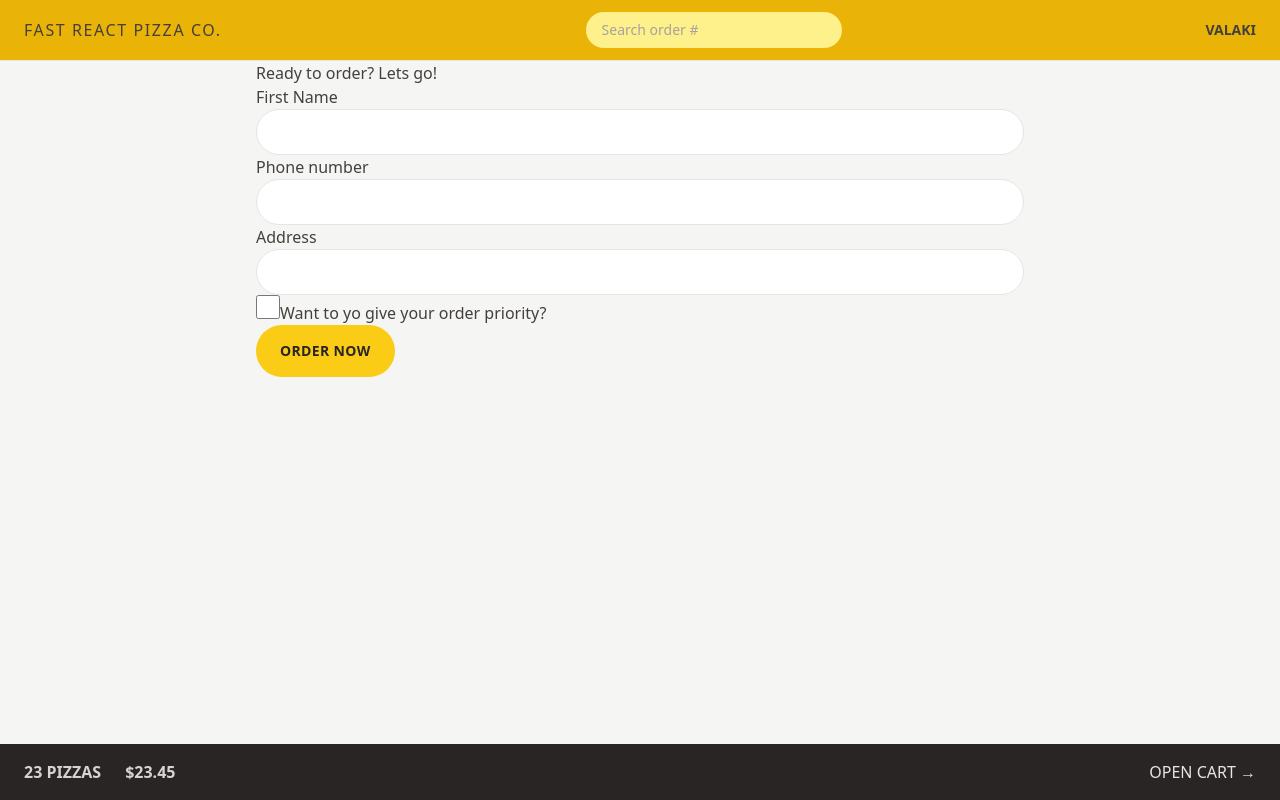
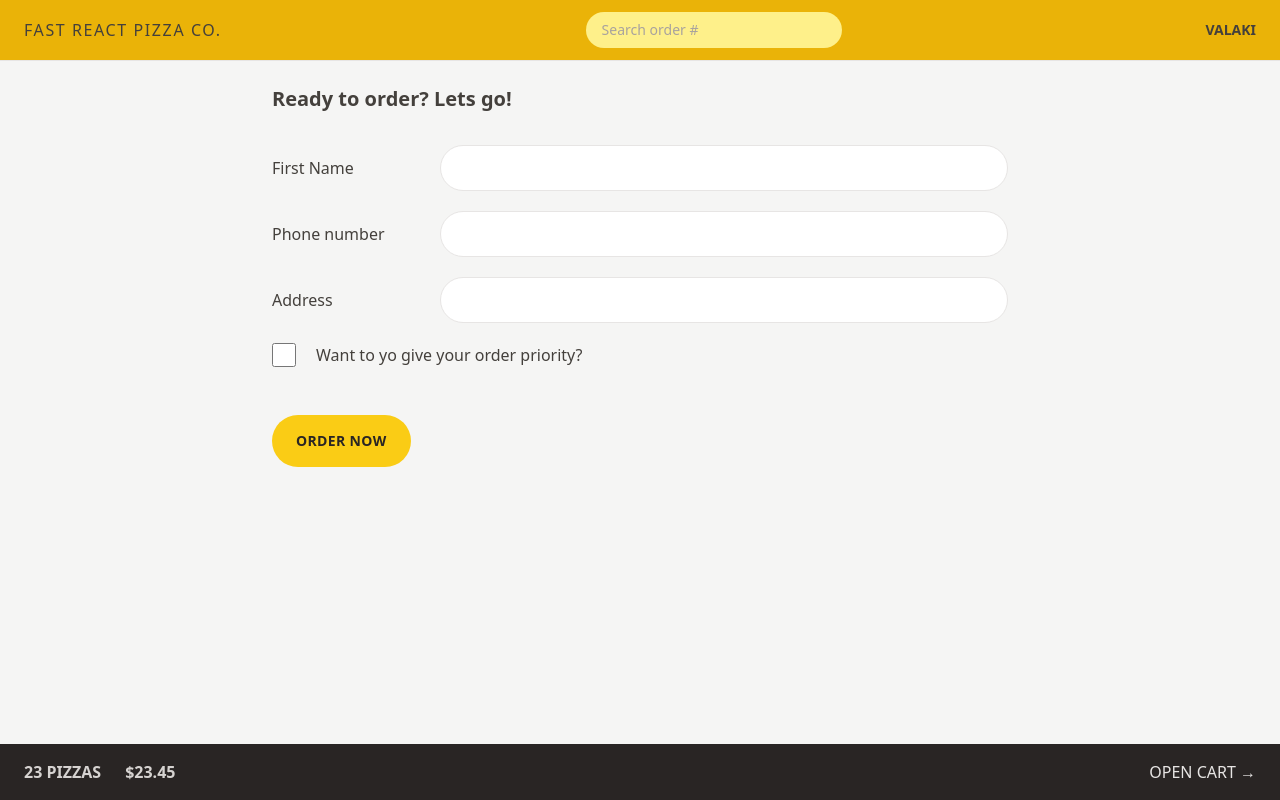
Before and after one commit to olaszakos19/React-Pizzeria_webapp, a React (Vite) app in the folder pizzeria-app/: page /order/new in a window 1280 px wide. Built offline with nearby package versions, Linux system fonts and the light colour scheme.

Commit message:
rendelés létrehozása
felület,css átdolgozása

```diff
--- a/pizzeria-app/src/features/order/CreateOrder.jsx
+++ b/pizzeria-app/src/features/order/CreateOrder.jsx
@@ -43,36 +43,31 @@
   const cart = fakeCart;
 
   return (
-    <div>
-      <h2>Ready to order? Lets go!</h2>
+    <div className="px-4 py-6">
+      <h2 className="mb-8 text-xl font-semibold">Ready to order? Lets go!</h2>
 
       <Form method="POST">
-        <div>
-          <label>First Name</label>
-          <input type="text" name="customer" className="input" required />
+        <div className="mb-5 flex gap-2 flex-col sm:flex-row sm:items-center">
+          <label className="sm:basis-40">First Name</label>
+          <input type="text" name="customer" className="input grow" required />
         </div>
 
-        <div>
-          <label>Phone number</label>
-          <div>
-            <input type="tel" name="phone" className="input" required />
-          </div>
-          {formErrors?.phone && <p>{formErrors.phone}</p>}
-        </div>
-
-        <div>
-          <label>Address</label>
-          <div>
-            <input
-              type="text"
-              name="address"
-              className="input"
-              required
-            />
+        <div className="mb-5 flex gap-2 flex-col sm:flex-row sm:items-center">
+          <label className="sm:basis-40">Phone number</label>
+          <div className="grow">
+            <input type="tel" name="phone" className="input w-full" required />
+            {formErrors?.phone && <p className="text-xs text-red-700 bg-red-100 rounded-full p-2 mt-2">{formErrors.phone}</p>}
           </div>
         </div>
 
-        <div>
+        <div className="mb-5 flex gap-2 flex-col sm:flex-row sm:items-center">
+          <label className="sm:basis-40">Address</label>
+          <div className="grow">
+            <input type="text" name="address" className="input w-full" required />
+          </div>
+        </div>
+
+        <div className="mb-12 flex items-center gap-5">
           <input
             type="checkbox"
             name="priority"
@@ -81,15 +76,12 @@
             // onChange={(e) => setWithPriority(e.target.checked)}
             className="h-6 w-6 accent-yellow-400 focus:outline-none focus:ring focus:ring-yellow-400 focus:ring-offset-2"
           />
-          <label htmlFor="priority">Want to yo give your order priority?</label>
+          <label htmlFor="priority" className="font-medium">Want to yo give your order priority?</label>
         </div>
 
         <div>
           <input type="hidden" name="cart" value={JSON.stringify(cart)} />
-          <Button
-            disabled={isSubmiting}
-            type="primary"
-          >
+          <Button disabled={isSubmiting} type="primary">
             {isSubmiting ? "Placingf order" : "Order now"}
           </Button>
         </div>
@@ -114,9 +106,11 @@
 
   if (Object.keys(errors).length > 0) return errors;
 
-  const newOrder = await createOrder(order);
+  //const newOrder = await createOrder(order);
 
-  return redirect(`/order/${newOrder.id}`);
+  //return redirect(`/order/${newOrder.id}`);
+
+  return null;
 }
 
 export default CreateOrder;
--- a/pizzeria-app/src/index.css
+++ b/pizzeria-app/src/index.css
@@ -6,7 +6,7 @@
   .input {
     @apply rounded-full border border-stone-200
               px-4 py-2 text-sm transition-all duration-300
-              placeholder:text-stone-400 focus:outline-none focus:ring focus:ring-yellow-400 w-full md:px-6 md:py-3
+              placeholder:text-stone-400 focus:outline-none focus:ring focus:ring-yellow-400 md:px-6 md:py-3
   }
 
   /* https://dev.to/afif/i-made-100-css-loaders-for-your-next-project-4eje */
--- a/pizzeria-app/src/ui/Button.jsx
+++ b/pizzeria-app/src/ui/Button.jsx
@@ -10,6 +10,9 @@
   const styles = {
     primary: base + ' px-4 py-3 md:px-6 md:py-4',
     small: base + ' px-4 py-2 md:px-5 md:py-2.5 text-xs',
+    secondary: 'inline-block text-sm rounded-full font-semibold uppercase tracking-wide text-stone-400 transition-colors duration-300 hover:text-stone-800 hover:bg-stone-300 focus:bg-stone-300 focus:outline-none focus:ring focus:ring-stone-200 focus:ring-offset-2 disabled:cursor-not-allowed'
+    +' border-2 border-stone-300 px-4 py-2.5 md:px-6 md:py-3.5',
+
   }
 
   if (to) return <Link to={to} className={styles[type]}>{children}</Link>;
```
